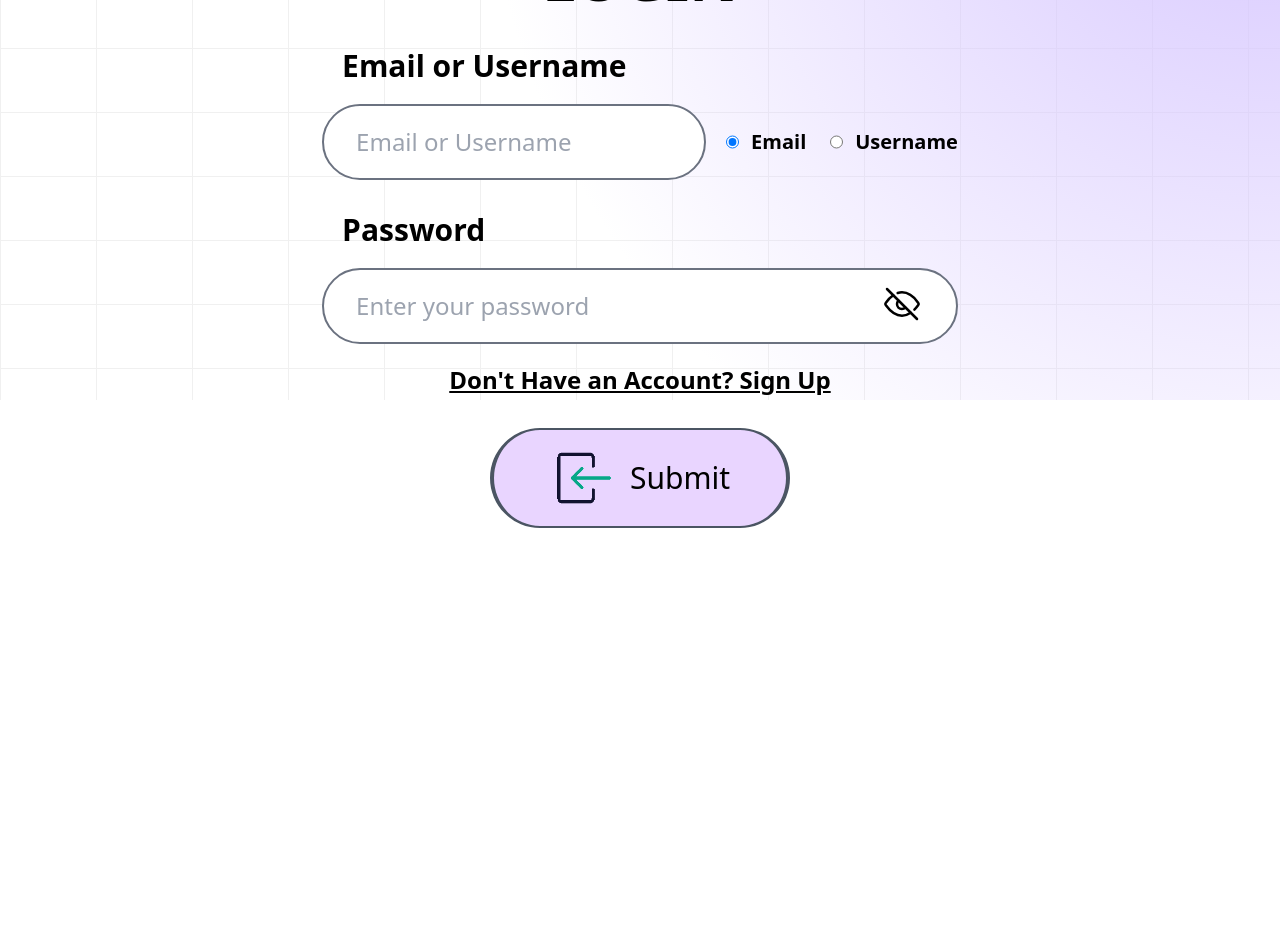
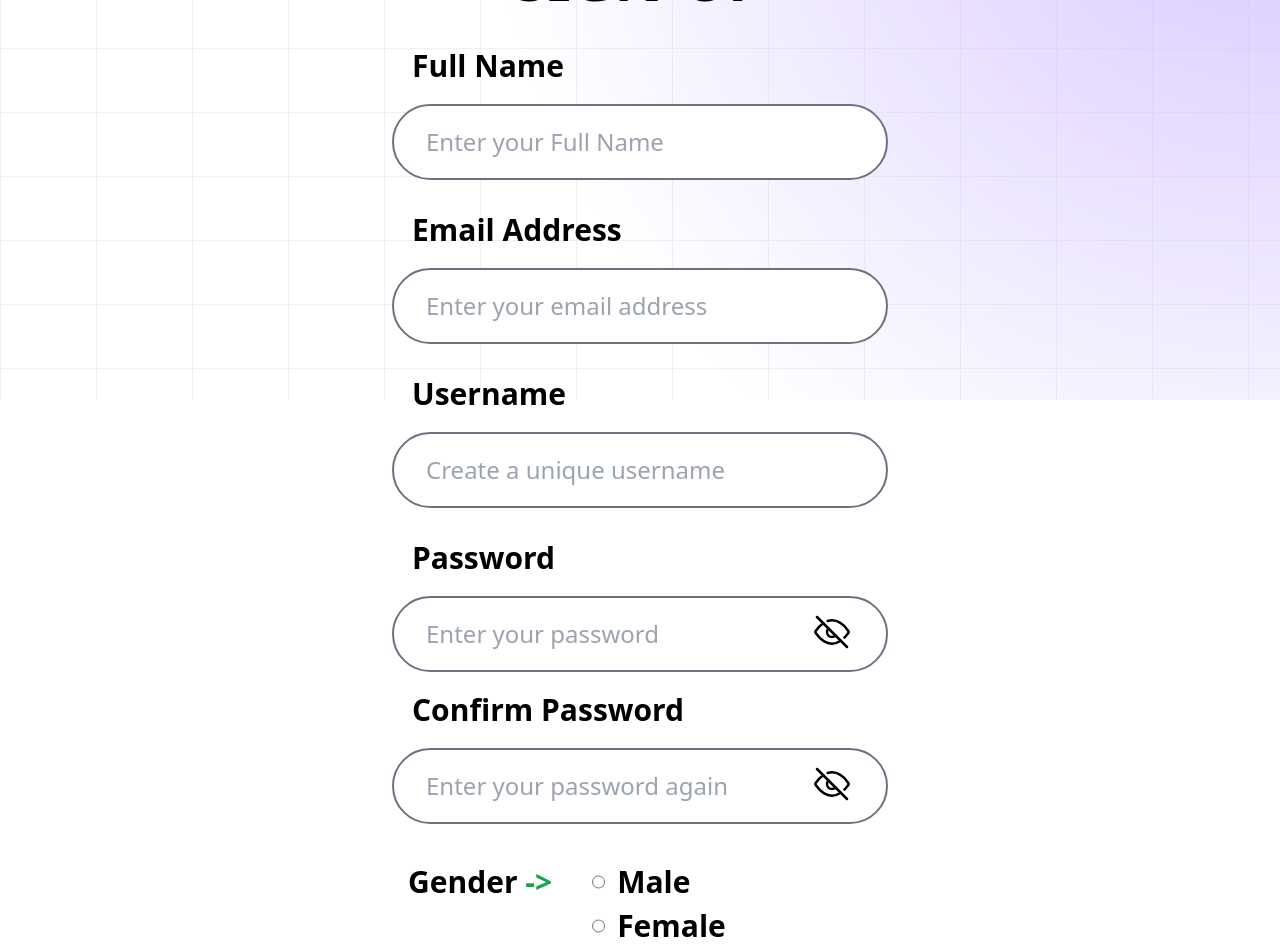
Before and after one commit to IncogCyberpunk/Password-Manager, a React (Vite) app in the folder frontEnd/: page / in a window 1280 px wide. Shown: the part 400-1352 px from the top of the page. Before the commit the page ends 948 px from the top, so only its background shows below. Built offline with nearby package versions, Linux system fonts and the light colour scheme.

Commit message:
Created signup page(useSignup left)

```diff
--- a/frontEnd/src/App.jsx
+++ b/frontEnd/src/App.jsx
@@ -4,6 +4,7 @@ import Introduction from "./components/Introduction";
 import Background from "./components/Background";
 import monitorAccessJWT from "./utilities/monitorAccessJWT.js";
 import Login from "./pages/login/login.jsx"
+import Signup from "./pages/signup/signup.jsx"
 
 function App() {
 
@@ -14,7 +15,7 @@ function App() {
       <main className="z-10">
         <Background>
           <Introduction />
-          <Login/>
+          <Signup/>
         </Background>
       </main>
     </>
--- /dev/null
+++ b/frontEnd/src/components/Radio.jsx
@@ -0,0 +1,25 @@
+
+
+export default function Radio(props){
+    return (
+        <>
+            <div className="flex gap-3 ">
+                  <input
+                    type="radio"
+                    name={props.radioName}
+                    id={props.radioId}
+                    value={props.value}
+                    className="radio focus:border-none cursor-pointer"
+                    onChange={props.onChange}
+
+                  />
+                  <label
+                    htmlFor={props.radioId}
+                    className="font-semibold text-3xl cursor-pointer"
+                  >
+                    {props.displayText}
+                  </label>
+                </div>
+        </>
+    )
+}
--- a/frontEnd/src/pages/login/login.jsx
+++ b/frontEnd/src/pages/login/login.jsx
@@ -6,7 +6,7 @@ import plusAnimated from "../../assets/animatedGIF/login_animated.gif";
 import eyeOpen from "../../assets/animatedGIF/eyeOpen.svg";
 import eyeCross from "../../assets/animatedGIF/eyeClose.svg";
 
-export default function FormComponent() {
+export default function Login() {
   const [eyeState, setEyeState] = useState(eyeCross);
   const [finalLoginData, setFinalLoginData] = useState({});
   const [whichRadio, setwhichRadio] = useState("email");
@@ -60,6 +60,8 @@ export default function FormComponent() {
             >
               <span className="text-3xl">Email or Username</span>
             </label>
+
+            {/* Radios for selecting the type of input field */}
             <div className="flex gap-5 mb-3">
               <input
                 type="text"
@@ -152,7 +154,7 @@ export default function FormComponent() {
 
           {/* Don't have an account? */}
           <div className=" text-center mt-5 cursor-pointer ">
-            <a><span className="font-bold text-2xl underline mt-5 ">Don't Have an Account? Sign Up</span></a>
+            <a><span className="font-bold text-2xl underline mt-5 ">Don't Have an Account? Sign Up !</span></a>
           </div>
           {/* Submit Section */}
           <div className="flex justify-center mt-8 flex- ">
@@ -161,7 +163,7 @@ export default function FormComponent() {
               className="border-x-4 border-y-2 border-gray-600  btnField font-medium text-3xl flex gap-4 items-center"
             >
               <img src={plusAnimated} className="w-16" alt="Plus button" />
-              <span>Submit</span>
+              <span>Log In</span>
             </button>
           </div>
         </div>
--- a/frontEnd/src/pages/signup/signup.jsx
+++ b/frontEnd/src/pages/signup/signup.jsx
@@ -0,0 +1,227 @@
+import { useState } from "react";
+import { Link } from "react-router-dom";
+
+import useLogin from "../../hooks/useLogin.js";
+import plusAnimated from "../../assets/animatedGIF/login_animated.gif";
+import eyeOpen from "../../assets/animatedGIF/eyeOpen.svg";
+import eyeCross from "../../assets/animatedGIF/eyeClose.svg";
+
+import Radio from "../../components/Radio.jsx";
+
+export default function Signup() {
+  const [eyeState, setEyeState] = useState(eyeCross);
+  const [signupData, setSignupData] = useState({});
+
+  let tooltip = (
+    <div className="tooltip absolute top-0 right-8 font-bold" data-tip="hello">
+      <button className="btn">
+        (eyeState === eyeCross ? "Show Password" : "Hide Password")
+      </button>
+    </div>
+  );
+
+  const handleChange = (e) => {
+    console.log(`handlechange running`)
+    const { name, value } = e.target;
+    console.log(value)
+
+    setSignupData({ ...signupData, [name]: value }); // says to destructure the object and then update the key(name) with the value
+  };
+
+  const handleSubmit = async (e) => {
+    e.preventDefault();
+
+
+    console.log(signupData);
+    // await useLogin(signupData);
+  };
+
+  return (
+    <>
+      <form className=" w-fit mx-auto p-5 rounded-lg" onSubmit={handleSubmit}>
+        <div className="font-extrabold text-6xl flex justify-center my-5">
+          <span>SIGN-UP</span>
+        </div>
+
+
+        <div className="flex flex-col ">
+          {/* Full Name Input */}
+          <div className="flex flex-col px-10">
+            <label
+              htmlFor="fullName"
+              className="pl-5 font-bold text-xl my-5 w-fit "
+            >
+              <span className="text-3xl">Full Name</span>
+            </label>
+            <div className="flex gap-5 mb-3">
+              <input
+                type="text"
+                name="fullName"
+                value={signupData.fullName}
+                placeholder="Enter your Full Name"
+                id="fullName"
+                className="inputField w-full "
+                onChange={handleChange}
+              />
+            </div>
+          </div>
+
+            {/* Email */}
+          <div className="flex flex-col px-10">
+            <label
+              htmlFor="email"
+              className="pl-5 font-bold text-xl my-5 w-fit "
+            >
+              <span className="text-3xl">Email Address</span>
+            </label>
+            <div className="flex gap-5 mb-3">
+              <input
+                type="text"
+                name="email"  // name and value are used to link the input field with the state using setSignupData function
+                id="email" // id is used to link the label with the input field
+                value={signupData.email}
+                placeholder="Enter your email address"
+                className="inputField w-full "
+                onChange={handleChange}
+              />
+            </div>
+          </div>
+
+            {/* username input */}
+          <div className="flex flex-col px-10">
+            <label
+              htmlFor="username"
+              className="pl-5 font-bold text-xl my-5 w-fit "
+            >
+              <span className="text-3xl">Username</span>
+            </label>
+            <div className="flex gap-5 mb-3">
+              <input
+                type="text"
+                name="username"
+                value={signupData.username}
+                placeholder="Create a unique username"
+                id="username"
+                className="inputField w-full "
+                onChange={handleChange}
+              />
+            </div>
+          </div>
+
+          {/* Password Input */}
+          <div className="flex flex-col px-10">
+            <label
+              htmlFor="password"
+              className="px-5 font-bold text-3xl my-5 w-fit"
+            >
+              Password
+            </label>
+            <div className="relative ">
+              <input
+                type={eyeState === eyeCross ? "password" : "text"}
+                name="password"
+                value={signupData.password}
+                id="password"
+                placeholder="Enter your password"
+                className="inputField w-full"
+                onChange={handleChange}
+              />
+              {/* this `group` class allows to group elements together and apply styles to child component based on the behavior of parent element; `group-` can then be used to apply styles in the child elements according to state  of parent element */}
+              {/* here this helped us to  get the tooltip to show up when the eye icon is hovered */}
+              <div className="group">
+                <img
+                  onClick={() => {
+                    if (eyeState === eyeCross) {
+                      setEyeState(eyeOpen);
+                    } else {
+                      setEyeState(eyeCross);
+                    }
+                  }}
+                  src={eyeState}
+                  className="absolute w-10 right-9 top-4 "
+                  alt=""
+                />
+                {/* Tooltip */}
+                <div className="absolute  right-0 hidden group-hover:block bg-gray-600 text-white text-md font-bold p-2 rounded-md shadow-lg">
+                  {eyeState === eyeCross ? "Show Password" : "Hide Password"}
+                </div>
+              </div>
+            </div>
+          </div>
+
+          {/*Confirm Password Input */}
+          <div className="flex flex-col px-10">
+            <label
+              htmlFor="confirmPassword"
+              className="px-5 font-bold text-3xl my-5 w-fit"
+            >
+              Confirm Password
+            </label>
+            <div className="relative ">
+              <input
+                type={eyeState === eyeCross ? "password" : "text"}
+                name="confirmPassword"
+                value={signupData.confirmPassword}
+                id="confirmPassword"
+                placeholder="Enter your password again"
+                className="inputField w-full"
+                onChange={handleChange}
+              />
+              {/* this `group` class allows to group elements together and apply styles to child component based on the behavior of parent element; `group-` can then be used to apply styles in the child elements according to state  of parent element */}
+              {/* here this helped us to  get the tooltip to show up when the eye icon is hovered */}
+              <div className="group">
+                <img
+                  onClick={() => {
+                    if (eyeState === eyeCross) {
+                      setEyeState(eyeOpen);
+                    } else {
+                      setEyeState(eyeCross);
+                    }
+                  }}
+                  src={eyeState}
+                  className="absolute w-10 right-9 top-4 "
+                  alt=""
+                />
+                {/* Tooltip */}
+                <div className="absolute  right-0 hidden group-hover:block bg-gray-600 text-white text-md font-bold p-2 rounded-md shadow-lg">
+                  {eyeState === eyeCross ? "Show Password" : "Hide Password"}
+                </div>
+              </div>
+            </div>
+          </div>
+
+          {/* Gender input */}
+          <div className="flex gap-10 mb-5 justify-start pl-14 mt-10 ">
+            <div className="font-bold text-3xl ">
+                  <span>Gender <span className="text-green-600">-&gt;</span></span>
+            </div>
+            <div className="flex flex-col gap-2 ">
+            <Radio displayText="Male" radioId="maleRadio" radioName="gender" value="male" defaultChecked onChange={handleChange}/>
+            <Radio displayText="Female" radioId="femaleRadio" radioName="gender" value="female" onChange={handleChange}/>
+            <Radio displayText="Others" radioId="othersRadio" radioName="gender" value="others" onChange={handleChange}/>
+            </div>
+          </div>
+
+          {/* Don't have an account? */}
+          <div className=" text-center mt-5 cursor-pointer ">
+            <a>
+              <span className="font-bold text-2xl underline mt-5 ">
+                Already Have an Account? Log In !
+              </span>
+            </a>
+          </div>
+          {/* Submit Section */}
+          <div className="flex justify-center mt-8 flex- ">
+            <button
+              type="submit"
+              className="border-x-4 border-y-2 border-gray-600  btnField font-medium text-3xl flex gap-4 items-center"
+            >
+              <img src={plusAnimated} className="w-16" alt="Plus button" />
+              <span>Sign Up</span>
+            </button>
+          </div>
+        </div>
+      </form>
+    </>
+  );
+}
```
